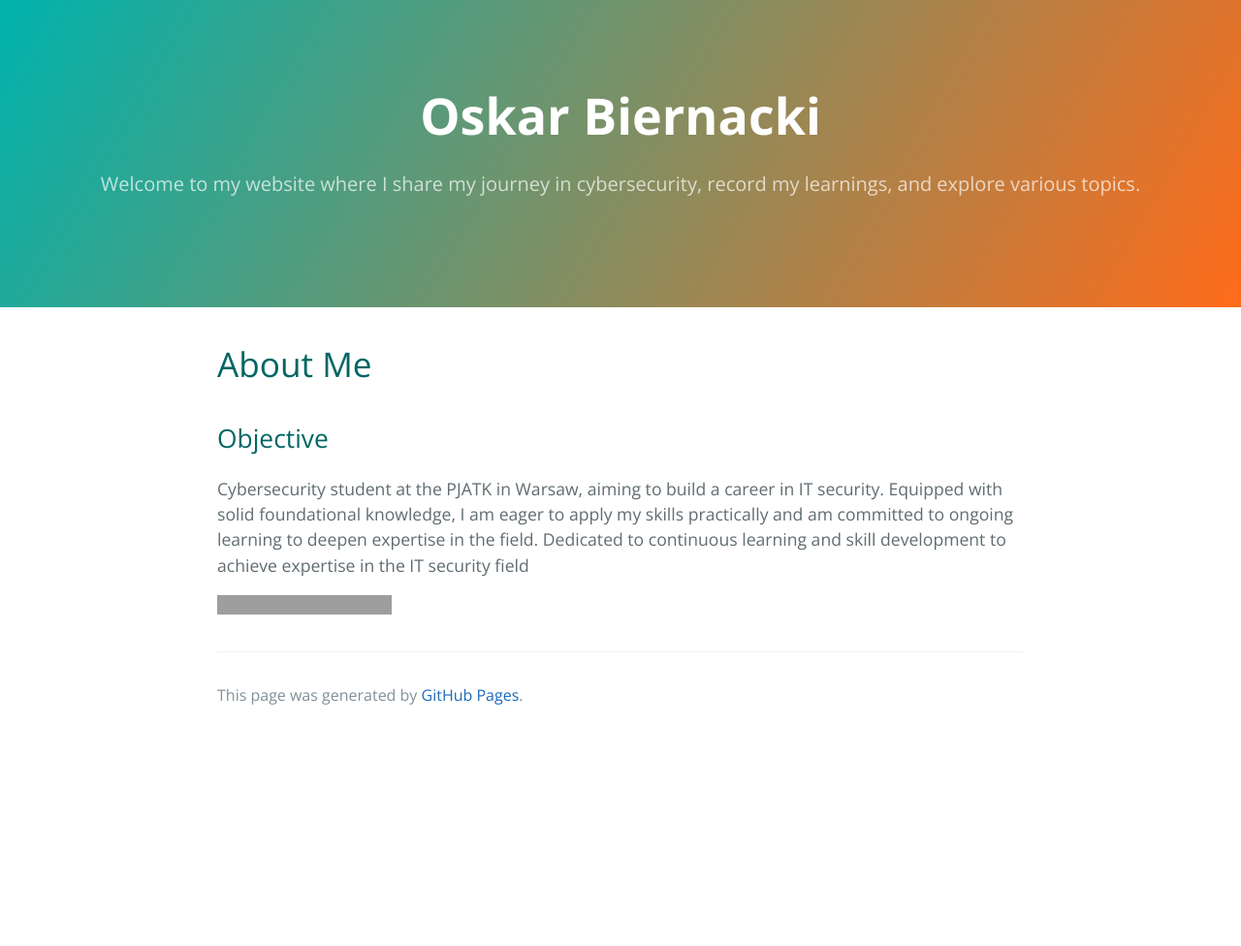
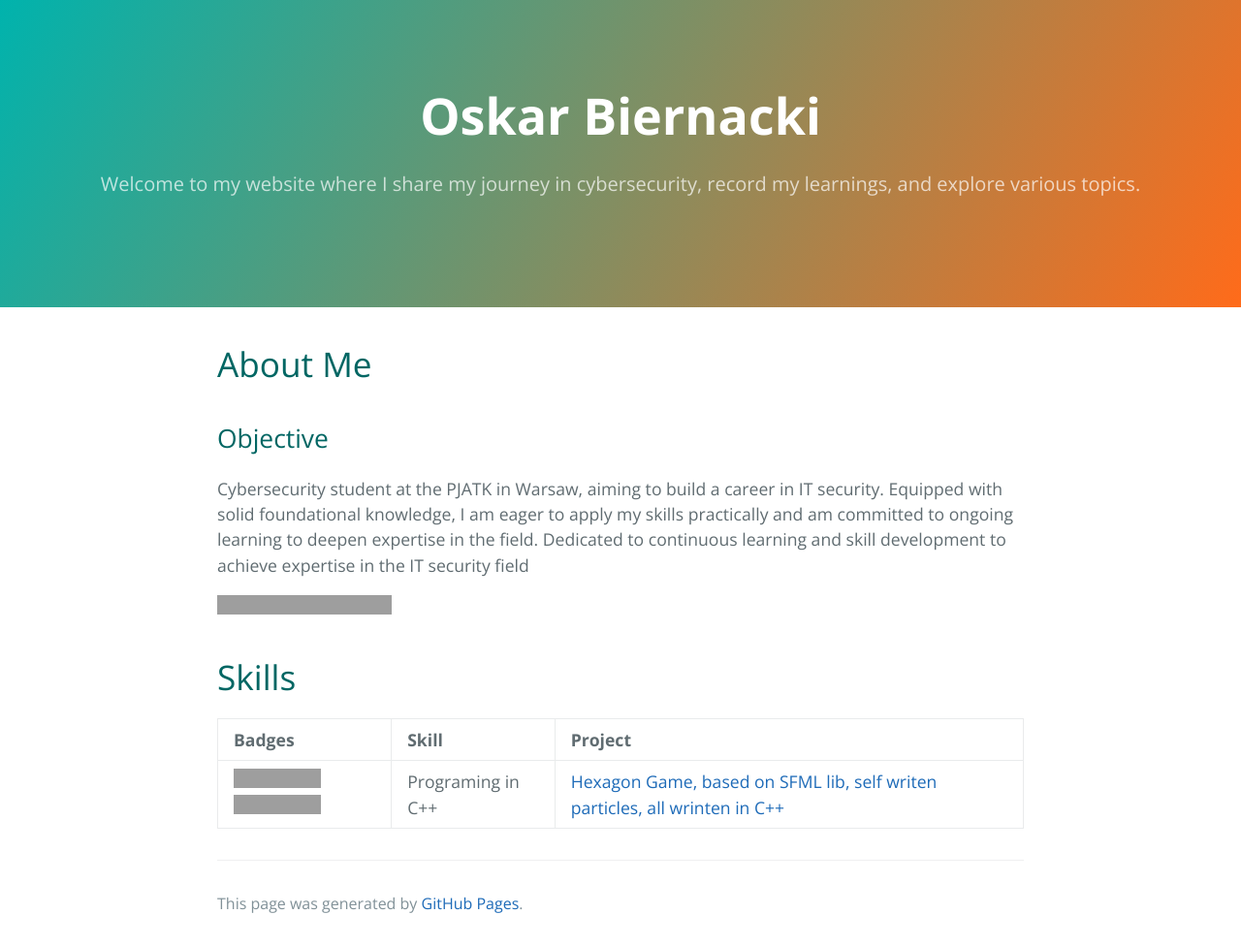
Before and after one commit to OskarBiernacki/OskarBiernacki.github.io, a Jekyll site: the page built from index.md, in a window 1280 px wide. Shown: the whole page at 97% size. Built offline with Jekyll 4.4.1, drawn with Linux system fonts in a browser that asks for light colours; before the commit the page ends 900 px from its top, so only the background shows below that; grey boxes are pictures that could not be loaded.

Commit message:
Add skills section with C++ programming details and serve script

```diff
--- a/index.md
+++ b/index.md
@@ -11,3 +11,9 @@ Cybersecurity student at the PJATK in Warsaw, aiming to build a career in IT sec
   <a href="https://github.com/OskarBiernacki"><img src="https://img.shields.io/badge/github-%23121011.svg?style=for-the-badge&logo=github&logoColor=white" /></a>
   <a href="https://www.linkedin.com/in/oskar-biernacki-52a08a317/"><img src="https://img.shields.io/badge/-LinkedIn-0072b1?&style=for-the-badge&logo=linkedin&logoColor=white" /></a>
 </div>
+
+# Skills
+
+|Badges| Skill        |  Project          |
+|:-----|:-------------|:------------------|
+|![C++](https://img.shields.io/badge/c++-%2300599C.svg?style=for-the-badge&logo=c%2B%2B&logoColor=white)![CMake](https://img.shields.io/badge/CMake-%23008FBA.svg?style=for-the-badge&logo=cmake&logoColor=white)| Programing in C++ | <a href="https://github.com/OskarBiernacki/GraHexxagon"> Hexagon Game, based on SFML lib, self writen particles, all wrinten in C++ </a> |
```
Also changed, not shown: 3 other files.
